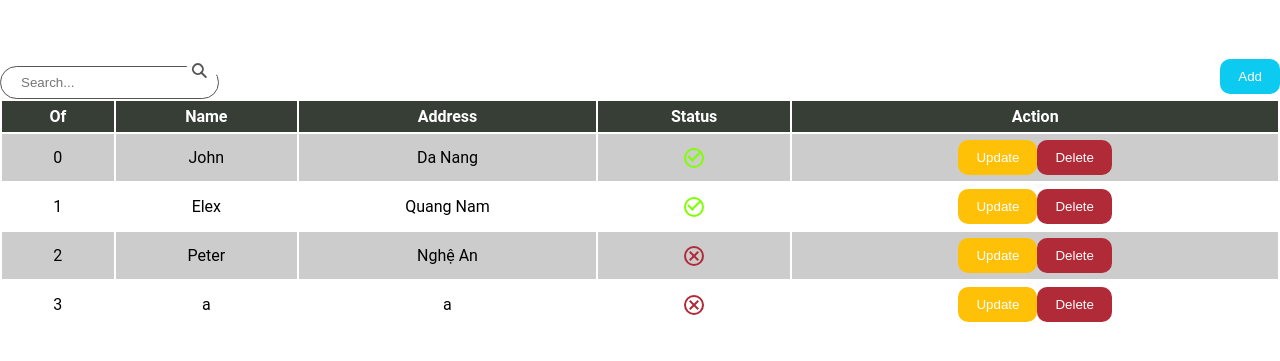
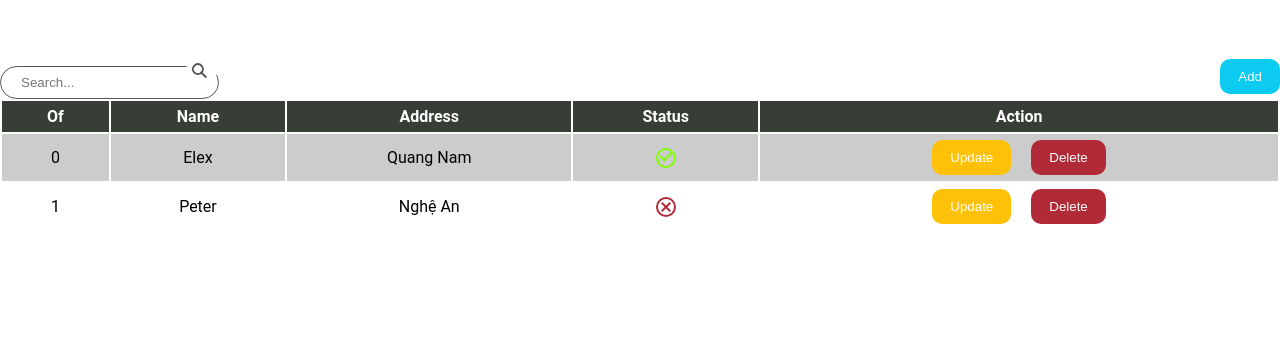
Before and after one commit to dunguyen-3112/training-02-javascript, a website built with Parcel: page src/index.html in a window 1280 px wide. Shown: the part 41-402 px from the top of the page. Built offline with nearby package versions, Linux system fonts and the light colour scheme; data requests are answered from the project's data file.

Commit message:
#6 - handle Add data & #5 - handle delete data

```diff
--- a/db.json
+++ b/db.json
@@ -1,14 +1,5 @@
 {
   "employees": [
-    {
-      "id": 1,
-      "name": "John",
-      "email": "john@example.com",
-      "phone": "0915518407",
-      "address": "Da Nang",
-      "status": true,
-      "gender": true
-    },
     {
       "id": 2,
       "name": "Elex",
@@ -26,15 +17,6 @@
       "address": "Nghệ An",
       "status": false,
       "gender": true
-    },
-    {
-      "name": "a",
-      "phone": "98434938",
-      "address": "a",
-      "email": "a@gmail.com",
-      "status": false,
-      "gender": "true",
-      "id": 4
     }
   ]
 }
--- a/src/assets/css/common.css
+++ b/src/assets/css/common.css
@@ -9,6 +9,10 @@ body {
     border-radius: 10px;
     color: #FFF;
     cursor: pointer;
+}
+
+.btn+.btn {
+    margin-left: 20px;
 }
 
 .btn:hover {
--- a/src/scripts/Employee/controller.js
+++ b/src/scripts/Employee/controller.js
@@ -12,26 +12,28 @@ export default class EmployeeCtrl {
         this.model = model;
         this.view = view;
     }
-    display_FormAdd() {
-        this.view.display_FormAdd();
-        this.view.form.btnSave.addEventListener("click", (e) => {
-            e.preventDefault();
-            const input = {
-                name: document.form.name.value,
-                phone: document.form.phone.value,
-                address: document.form.address.value,
-                email: document.form.email.value,
-                status: document.form.status.value === "active" ? true : false,
-                gender: document.form.gender.value,
-            };
+    displayFormAdd(renderTable) {
+        const handleSave = (input) => {
             if (this.model.validate(input))
                 this.model.create(input).then((data) => {
                     this.view.form.btnReset.click();
                     this.view.form_add.style.display = "none";
+                    renderTable();
                 });
-        });
+        };
+        this.view.displayFormAdd(handleSave);
     }
     renderRow(value, index) {
         return this.view.renderRow(value, index);
     }
+
+    handleBtnDelete(id) {
+        return this.model.getById(id).then((data) => data.name);
+    }
+    handleDelete(id) {
+        return this.model.deleteById(id).then((data) => data);
+    }
+    handleBtnUpdate(id) {
+        return this.model.getById(id).then((data) => data);
+    }
 }
--- a/src/scripts/Employee/model.js
+++ b/src/scripts/Employee/model.js
@@ -31,8 +31,15 @@ class EmployeeModel {
             body: JSON.stringify(Employee),
         });
     }
+    getById(id) {
+        return this.fetchAPI(`${id}`);
+    }
     updateById(Employee) {}
-    deleteById(id) {}
+    deleteById(id) {
+        return this.fetchAPI(`${id}`, {
+            method: "DELETE",
+        });
+    }
     validate(Employee) {
         return true;
     }
--- a/src/scripts/Employee/view.js
+++ b/src/scripts/Employee/view.js
@@ -5,16 +5,32 @@ export default class EmployeeView {
         this.form = document.form;
     }
 
-    display_FormAdd() {
+    displayFormAdd(handleSave) {
         this.form_add.style.display = "block";
         this.btn_close.addEventListener("click", (e) => {
             document.form.btnReset.click();
             this.form_add.style.display = "none";
         });
+        this.form.btnSave.addEventListener("click", (e) => {
+            e.preventDefault();
+            const input = {
+                name: document.form.name.value,
+                phone: document.form.phone.value,
+                address: document.form.address.value,
+                email: document.form.email.value,
+                status: document.form.status.value === "active" ? true : false,
+                gender: document.form.gender.value,
+            };
+            handleSave(input);
+        });
     }
 
+    handleUpdate = (id) => {
+        console.log(id);
+    };
+
     renderRow = (row, index) =>
-        `<tr><td>${index}</td><td>${row.name}</td><td>${row.address}</td><td><div class=` +
+        `<tr class="row-${index}"><td>${index}</td><td>${row.name}</td><td>${row.address}</td><td><div class=` +
         `${
             row.status ? " active" : "inactive"
         }></div></td><td><button class="btn btn-warning">Update</button><button class="btn btn-danger">Delete</button></td></tr>`;
--- a/src/scripts/Employees/controller.js
+++ b/src/scripts/Employees/controller.js
@@ -1,3 +1,4 @@
+import EmployeeCtrl from "../Employee/controller";
 import EmployeesModel from "./model";
 import EmployeesView from "./view";
 
@@ -6,16 +7,65 @@ export default class EmployeesCtrl {
      *
      * @param {EmployeesModel} model
      * @param {EmployeesView} view
+     * @param {EmployeeCtrl} ctrl
      */
-    constructor(model, view) {
+    constructor(model, view, ctrl) {
         this.model = model;
         this.view = view;
+        this.ctrl = ctrl;
     }
 
     run() {
-        this.model.findAll().then((data) => {
-            this.view.displayTable(data);
+        const renderTable = () => {
+            this.model.findAll().then((data) => {
+                this.view.displayTable(
+                    data,
+                    renderRow,
+                    handleBtnDelete,
+                    handleBtnUpdate
+                );
+            });
+        };
+        renderTable();
+        this.view.inputSearch.addEventListener("keyup", (e) => {
+            handleSearch(e.target.value);
         });
-        this.view.handle_btnAdd();
+
+        const handleSearch = (keyword) => {
+            if (keyword.trim() === "") renderTable();
+            else
+                this.model.search(keyword).then((data) => {
+                    this.view.displayTable(
+                        data,
+                        renderRow,
+                        handleBtnDelete,
+                        handleBtnUpdate,
+                        handleSearch
+                    );
+                });
+        };
+
+        const handleBtnUpdate = (id) => {
+            this.ctrl.handleBtnUpdate(id).then((data) => {
+                console.log(data);
+            });
+        };
+        const handleBtnDelete = (id) => {
+            this.ctrl.handleBtnDelete(id).then((data) => {
+                if (confirm(`You want to remove an employee "${data}"`))
+                    this.ctrl.handleDelete(id).then((data) => {
+                        renderTable();
+                        console.log(data);
+                    });
+            });
+        };
+        const renderRow = (value, index) => {
+            return this.ctrl.renderRow(value, index);
+        };
+
+        const HandleBtnAdd = () => {
+            this.ctrl.displayFormAdd(renderTable);
+        };
+        this.view.handle_btnAdd(HandleBtnAdd);
     }
 }
--- a/src/scripts/Employees/model.js
+++ b/src/scripts/Employees/model.js
@@ -11,5 +11,7 @@ export default class EmployeesModel {
     findAll() {
         return this.model.fetchAPI("");
     }
-    search(keyword) {}
+    search(keyword) {
+        return new EmployeeModel().fetchAPI(`?name_like=${keyword}`);
+    }
 }
--- a/src/scripts/Employees/view.js
+++ b/src/scripts/Employees/view.js
@@ -1,27 +1,38 @@
 import { Employee, EmployeeModel } from "../Employee/model";
-import EmployeeCtrl from "../Employee/controller";
-import EmployeeView from "../Employee/view";
 
 export default class EmployeesView {
     constructor() {
-            this.ctrl = new EmployeeCtrl(new EmployeeModel(), new EmployeeView());
+            console.log("init");
             this.tbody = document.querySelector(".table-body");
             this.btnAdd = document.querySelector(".btn-add");
+            this.inputSearch = document.querySelector(".control-search");
         }
         /**
          *
-         * @param {...Array<Employee>} data
+         * @param {Array<Employee>} data
+         * @param {function} renderRow
          */
-    displayTable(data) {
-        const rows = data.map((value, index) =>
-            this.ctrl.renderRow(value, index)
-        );
+    displayTable(data, renderRow, handleBtnDelete, handleBtnUpdate) {
+        const rows = data.map((value, index) => renderRow(value, index));
         this.tbody.innerHTML = rows.join("");
+        for (let i = 0; i < data.length; i++) {
+            let element = document.querySelector(`.row-${i}`);
+            element
+                .querySelectorAll("button")[1]
+                .addEventListener("click", (e) => {
+                    handleBtnDelete(data[i].id);
+                });
+            element
+                .querySelectorAll("button")[0]
+                .addEventListener("click", (e) => {
+                    handleBtnUpdate(data[i].id);
+                });
+        }
     }
 
-    handle_btnAdd() {
+    handle_btnAdd(displayFormAdd) {
         this.btnAdd.addEventListener("click", (e) => {
-            console.log(this.ctrl.display_FormAdd());
+            displayFormAdd();
         });
     }
 }
--- a/src/scripts/main.js
+++ b/src/scripts/main.js
@@ -1,3 +1,6 @@
+import EmployeeCtrl from "./Employee/controller";
+import { EmployeeModel } from "./Employee/model";
+import EmployeeView from "./Employee/view";
 import EmployeesCtrl from "./Employees/controller";
 import EmployeesModel from "./Employees/model";
 import EmployeesView from "./Employees/view";
@@ -12,4 +15,10 @@ class main {
         this.ctrl.run();
     }
 }
-new main(new EmployeesCtrl(new EmployeesModel(), new EmployeesView()));
+new main(
+    new EmployeesCtrl(
+        new EmployeesModel(),
+        new EmployeesView(),
+        new EmployeeCtrl(new EmployeeModel(), new EmployeeView())
+    )
+);
```
Also changed, not shown: src/index.html (+1 -1 lines), src/scripts/row/model.js (added).
